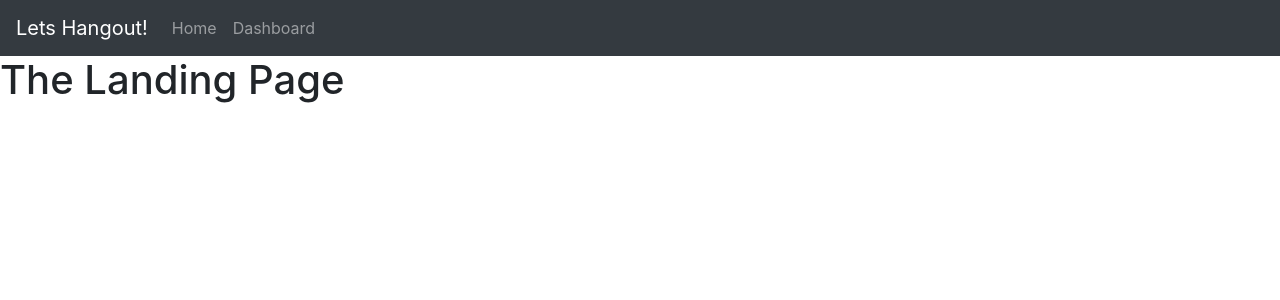
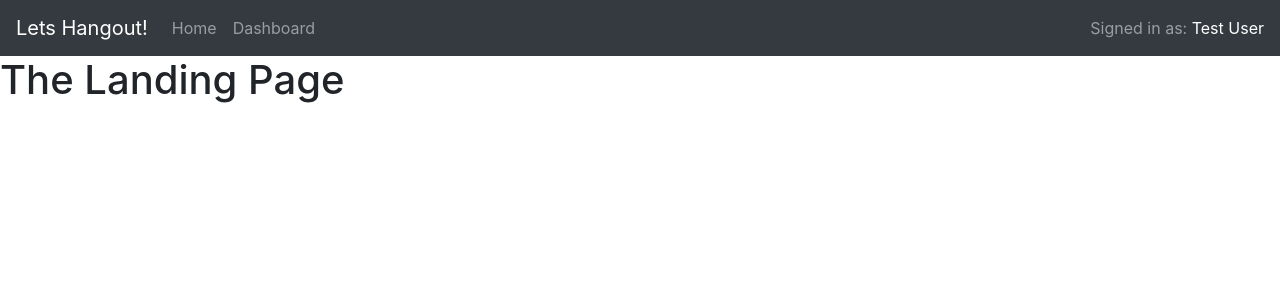
Before and after one commit to NJIT-CS490-Group6/project3-frontend, a React (Create React App) app: page / in a window 1280 px wide. Shown: the top 300 px of the page. Built offline with nearby package versions, Linux system fonts and the light colour scheme.

Commit message:
added in functionality to see if you're signed in on the nav bar (currently hardcoded will be updated with users own username in future)

```diff
--- a/src/components/MainNavbar.tsx
+++ b/src/components/MainNavbar.tsx
@@ -8,7 +8,12 @@ const MainNavbar = () => {
       <Nav className="mr-auto">
         <Nav.Link href="/">Home</Nav.Link>
         <Nav.Link href="/dashboard">Dashboard</Nav.Link>
-    </Nav>
+      </Nav>
+      <Navbar.Collapse className="justify-content-end">
+        <Navbar.Text>
+          Signed in as: <a href="/dashboard">Test User</a>
+        </Navbar.Text>
+      </Navbar.Collapse>
     </Navbar>
   );
 };
```
